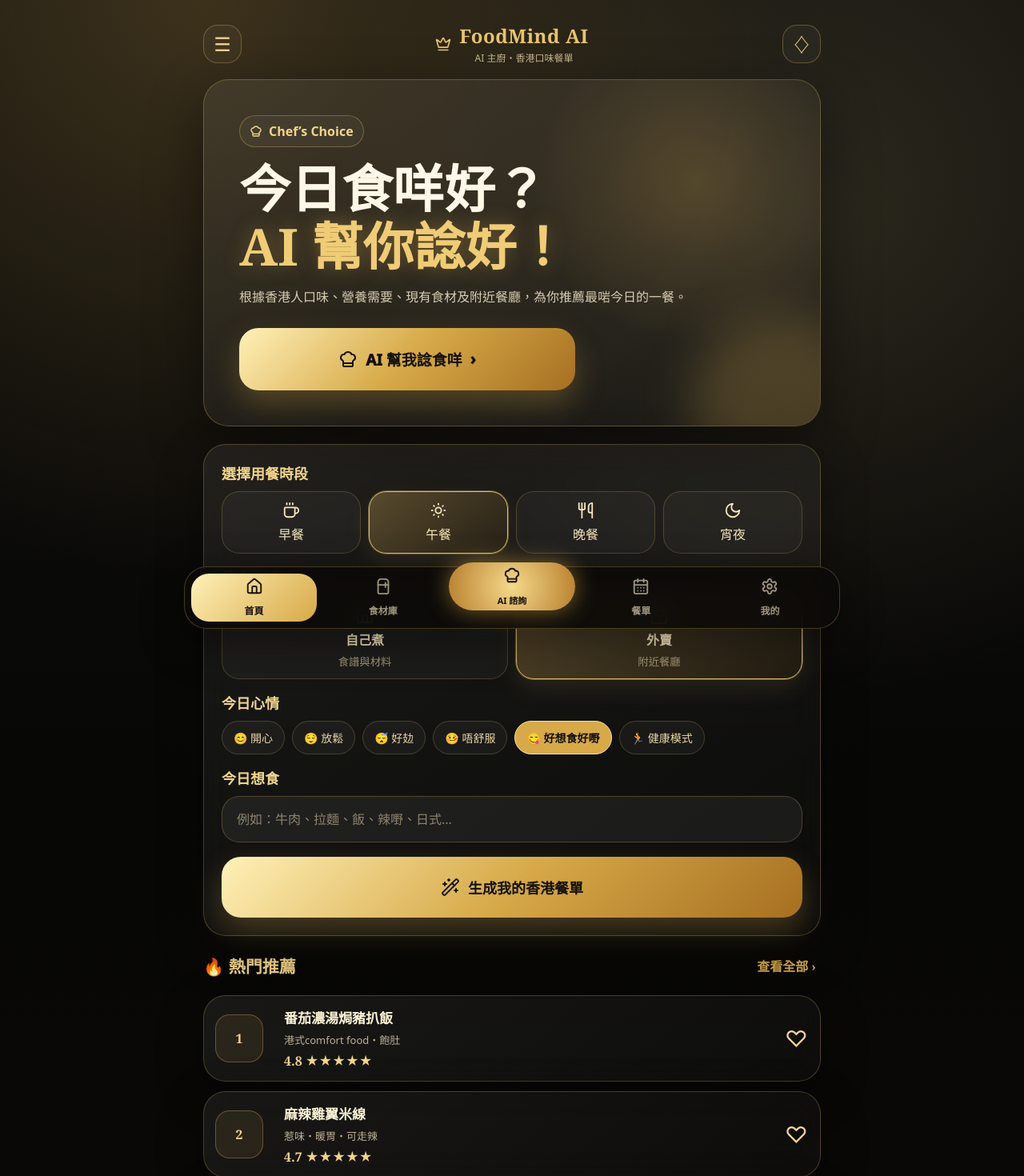
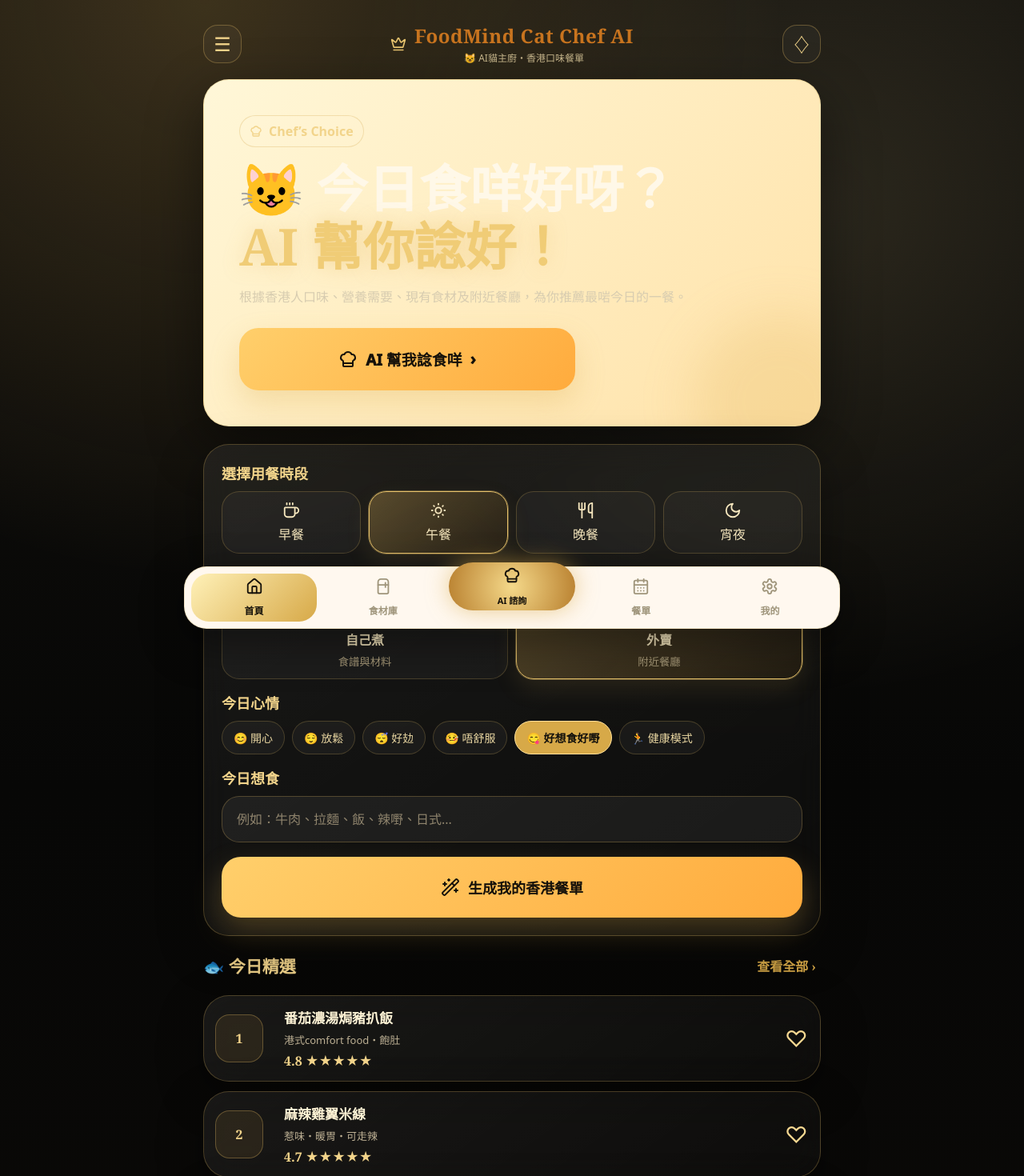
Before and after one commit to anthonywong0206-commits/FoodMind-AI-_v1, a React (Vite) app: page / in a window 1280 px wide. Shown: the top 1470 px of the page at 80% size. Built offline with nearby package versions, Linux system fonts and the light colour scheme.

Commit message:
Add files via upload

```diff
--- a/src/App.jsx
+++ b/src/App.jsx
@@ -186,7 +186,7 @@ function LoadingOverlay({ show }) {
             <ChefHat size={42} />
           </motion.div>
           <motion.h2 initial={{ y: 12, opacity: 0 }} animate={{ y: 0, opacity: 1 }} className="loading-title">
-            AI 主廚正在諗香港味
+            😺 AI貓主廚正在諗香港味
           </motion.h2>
           <motion.p initial={{ y: 12, opacity: 0 }} animate={{ y: 0, opacity: 1 }} transition={{ delay: .2 }} className="loading-subtitle">
             正在分析港式口味、食材、營養與附近餐廳…
@@ -268,8 +268,8 @@ function App() {
           <div className="brand">
             <Crown size={20} />
             <div>
-              <h1>FoodMind AI</h1>
-              <p>AI 主廚・香港口味餐單</p>
+              <h1>FoodMind Cat Chef AI</h1>
+              <p>😺 AI貓主廚・香港口味餐單</p>
             </div>
           </div>
           <button className="icon-btn">♢</button>
@@ -281,7 +281,7 @@ function App() {
               <section className="hero-menu">
                 <div className="hero-glow"></div>
                 <p className="eyebrow"><ChefHat size={16} /> Chef’s Choice</p>
-                <h2>今日食咩好？<br /><span>AI 幫你諗好！</span></h2>
+                <h2>😺 今日食咩好呀？<br /><span>AI 幫你諗好！</span></h2>
                 <p className="hero-text">根據香港人口味、營養需要、現有食材及附近餐廳，為你推薦最啱今日的一餐。</p>
                 <Button onClick={handleGenerate} disabled={loading} className="hero-btn">
                   <ChefHat /> AI 幫我諗食咩 <span>›</span>
@@ -334,7 +334,7 @@ function App() {
               </Card>
 
               <section className="section-title">
-                <h3>🔥 熱門推薦</h3>
+                <h3>🐟 今日精選</h3>
                 <button>查看全部 ›</button>
               </section>
               <div className="recommend-list">
@@ -352,7 +352,7 @@ function App() {
               </div>
 
               <section className="section-title">
-                <h3>📍 附近人氣餐廳</h3>
+                <h3>🍱 貓主廚精選</h3>
                 <button>查看地圖 ›</button>
               </section>
               <div className="restaurant-row">
@@ -432,7 +432,7 @@ function ResultPage({ result, onBack, onAgain, loading }) {
         <Card className="empty-card">
           <ChefHat size={48} />
           <h2>未有 AI 餐單</h2>
-          <p>返首頁輸入想食咩，AI 主廚就會幫你配餐。</p>
+          <p>返首頁輸入想食咩，😺 AI貓主廚就會幫你配餐。</p>
           <Button onClick={onBack}>返首頁</Button>
         </Card>
       </motion.main>
@@ -619,7 +619,7 @@ function PantryPage({ pantry, setPantry, settings, setNotice, setTab, setLastRes
       <section className="page-title">
         <Refrigerator />
         <div>
-          <h2>我的雪櫃</h2>
+          <h2>🐾 我的雪櫃</h2>
           <p>管理現有食材，讓 AI 更懂你今日食咩。</p>
         </div>
       </section>
@@ -765,7 +765,7 @@ class ErrorBoundary extends React.Component {
         <div className="app-shell">
           <div className="app-container">
             <Card className="empty-card">
-              <h1>FoodMind AI 載入出錯</h1>
+              <h1>FoodMind Cat Chef AI 載入出錯</h1>
               <p>{this.state.message}</p>
               <Button onClick={() => {
                 localStorage.removeItem(STORAGE_KEYS.lastResult)
--- a/src/index.css
+++ b/src/index.css
@@ -747,3 +747,24 @@ button { cursor: pointer; }
   .restaurant-row { grid-template-columns: repeat(3, 150px); }
   .nutrition-grid, .ingredient-grid { grid-template-columns: 1fr; }
 }
+
+
+/* ===== Cat Chef Edition ===== */
+body{
+background:linear-gradient(180deg,#fff8ef 0%,#ffecc9 100%) !important;
+}
+.hero-menu{
+background:linear-gradient(135deg,#fff7d8,#ffe2a8)!important;
+}
+.brand h1{
+color:#c8741f!important;
+}
+.lux-card,.form-card,.setting-card,.chart-card{
+border-radius:32px!important;
+}
+.lux-btn{
+background:linear-gradient(135deg,#ffcf6b,#ffab3d)!important;
+}
+.bottom-nav{
+background:#fff8ef!important;
+}
```
